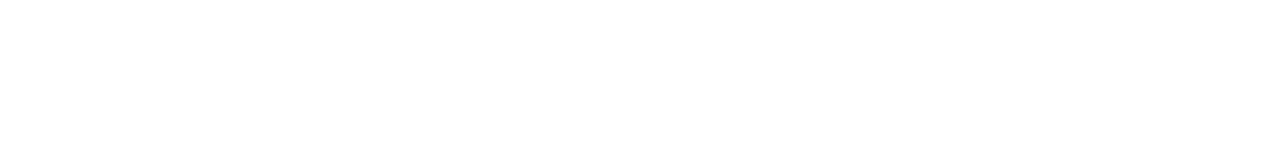
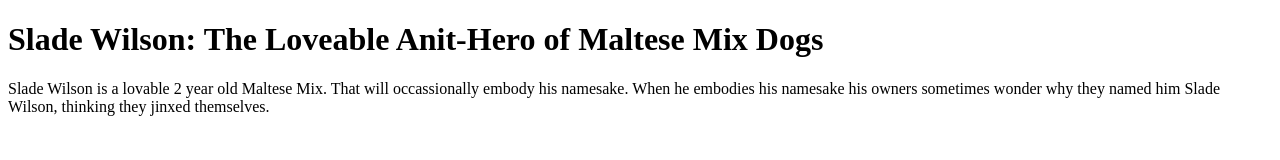
Before and after one commit to mries0/js-assignment-4-html-me-something-mries0, a website: page index.html in a window 1280 px wide. Drawn offline with Linux system fonts and the light colour scheme.

Commit message:
Update index.html

```diff
--- a/index.html
+++ b/index.html
@@ -3,6 +3,7 @@
    <head>
    </head>
    <body>
-      <!-- Write your HTML in this file! -->
+      <h1>Slade Wilson: The Loveable Anit-Hero of Maltese Mix Dogs</h1>
+       <p>Slade Wilson is a lovable 2 year old Maltese Mix. That will occassionally embody his namesake. When he embodies his namesake his owners sometimes wonder why they named him Slade Wilson, thinking they jinxed themselves.</p>
    </body>
 </html>
```
